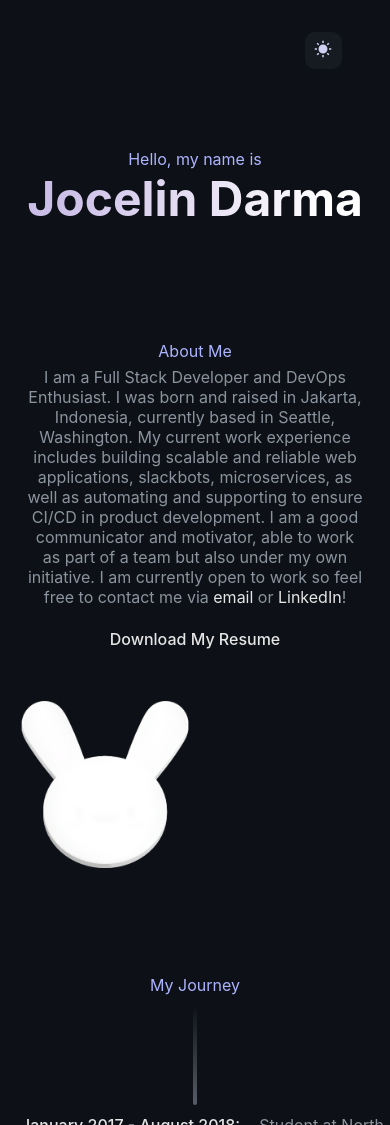
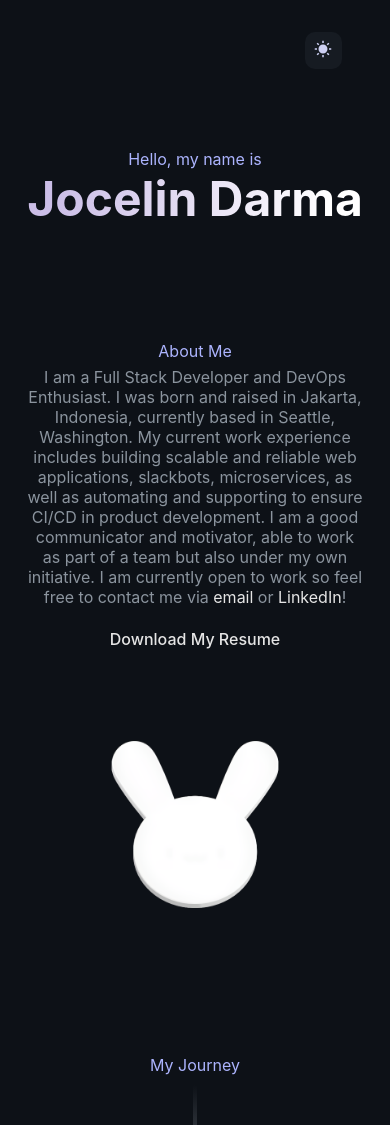
Before and after one commit to jocelindarma/jocelindarma.github.io, a React (Create React App) app: page / in a window 390 px wide. Shown: the top 1125 px of the page. Built offline with nearby package versions, Linux system fonts and the light colour scheme.

Commit message:
adjust icon css

```diff
--- a/src/components/About/About.css
+++ b/src/components/About/About.css
@@ -34,12 +34,10 @@
   }
 
   .icon img {
-    display: flex;
-    align-items: center;
-    justify-content: center;
-    margin: 0;
+    display: block;
+    margin-left: auto;
+    margin-right: auto
   }
-
 }
 
 a {
```
